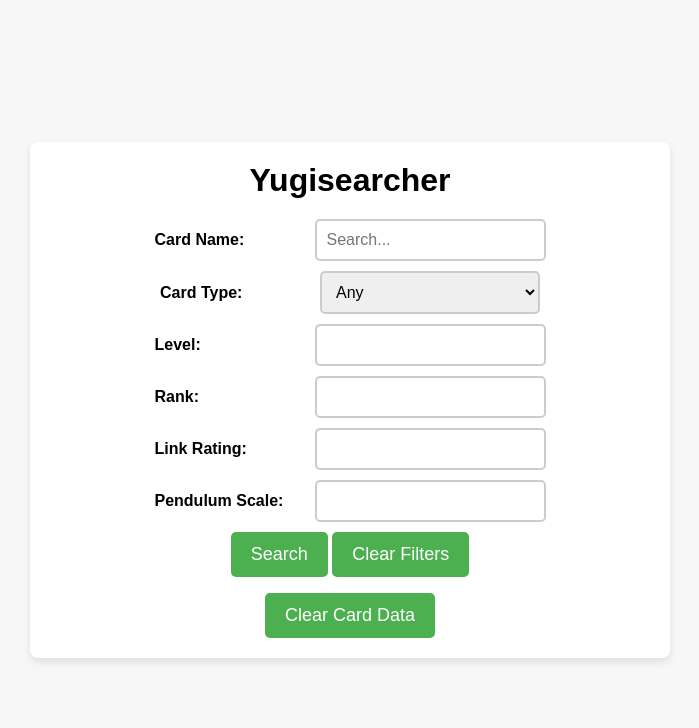
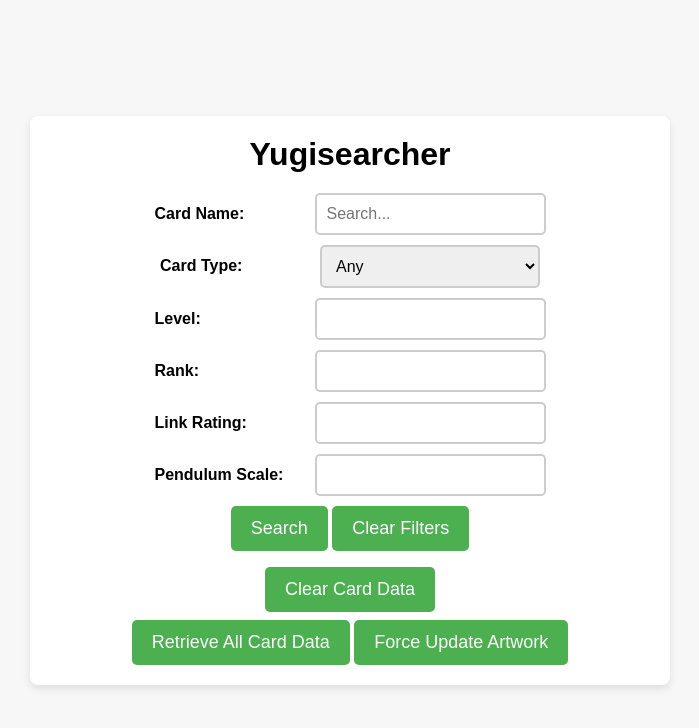
Before and after one commit to xion1358/seis630-yugisearcher, a Django app: page / in a window 1280 px wide. Shown: the top 728 px of the page, without its empty margins (290-989 px from the left). Run offline with Django 4.2, Linux system fonts and the light colour scheme.

Commit message:
Added support for localized data in card data and card artwork

```diff
--- a/yugisearcher/api/apps.py
+++ b/yugisearcher/api/apps.py
@@ -1,6 +1,5 @@
 from django.apps import AppConfig
 from django.db.models.signals import post_migrate
-from django.core.management import call_command
 
 class ApiConfig(AppConfig):
     default_auto_field = 'django.db.models.BigAutoField'
--- a/yugisearcher/api/management/commands/import_card_inventory.py
+++ b/yugisearcher/api/management/commands/import_card_inventory.py
@@ -30,7 +30,7 @@
             current_revision = response.headers.get('X-Cache-Revision')
 
             if current_revision == last_known_revision and existing_cards.exists():
-                self.stdout.write(self.style.SUCCESS('No new revision found'))
+                self.stdout.write(self.style.SUCCESS('No new revision found for card inventory'))
                 return
             if current_revision != last_known_revision and existing_cards.exists():
                 manifest_response = requests.get(f"{manifest_url}{current_revision}")
--- a/yugisearcher/api/services/card_service.py
+++ b/yugisearcher/api/services/card_service.py
@@ -1,5 +1,5 @@
 import requests
-from ..models import CardData, CardInventory
+from ..models import CardData, CardArtwork
 from django.db.models import Q
 from yugisearcher import constants
 
@@ -27,7 +27,7 @@
     link_rating = check_empty(card_data.get("linkArrows", None))
     pend_scale = check_empty(card_data.get("pendulumScale", None))
     ban_status = check_empty(card_data.get("banlistStatus", None))
-    image_link = CardData.get_artwork(card_id)
+    image_link = CardArtwork.objects.filter(card_id=card_id).first().artwork_path
 
     return CardData(card_id=card_id, card_name=card_name,
                                     card_type=card_type, defense=defense,
--- a/yugisearcher/api/static/css/styles.css
+++ b/yugisearcher/api/static/css/styles.css
@@ -70,6 +70,14 @@
 
 button:hover {
     background-color: #45a049;
+}
+
+button[disabled] {
+    background: #aaa !important;
+    color: #eee !important;
+    cursor: not-allowed;
+    pointer-events: none;
+    opacity: 0.7 !important;
 }
 
 p {
--- a/yugisearcher/api/templates/searcher.html
+++ b/yugisearcher/api/templates/searcher.html
@@ -9,6 +9,126 @@
     <title>Yugisearcher</title>
     <link rel="icon" href="{% static 'favicon.ico' %}" type="image/x-icon">
     <link rel="stylesheet" type="text/css" href="{% static 'css/styles.css' %}">
+    <script>
+        let progressInterval;
+
+        function enableInputs() {
+            document.getElementById('query').disabled = false;
+            document.getElementById('card_type').disabled = false;
+            document.getElementById('card_level').disabled = false;
+            document.getElementById('card_rank').disabled = false;
+            document.getElementById('link_rating').disabled = false;
+            document.getElementById('pend_scale').disabled = false;
+
+            const buttonsToEnable = document.querySelectorAll('button');
+            buttonsToEnable.forEach(button => {
+                button.disabled = false;
+            });
+        }
+
+        function disableInputs() {
+            document.getElementById('query').disabled = true;
+            document.getElementById('card_type').disabled = true;
+            document.getElementById('card_level').disabled = true;
+            document.getElementById('card_rank').disabled = true;
+            document.getElementById('link_rating').disabled = true;
+            document.getElementById('pend_scale').disabled = true;
+
+            const buttonsToDisable = document.querySelectorAll('button');
+            buttonsToDisable.forEach(button => {
+                button.disabled = true;
+            });
+        }
+
+        function startRetrieveProcess() {
+            disableInputs();
+
+            // Enable showing the progress bar and start polling for the percentage
+            const progressContainer = document.getElementById('progress-container');
+            progressContainer.style.display = 'block';
+            updateProgressBar(0);
+            progressInterval = setInterval(fetchProgress, 1000);
+            retrieveAllCardData();
+        }
+
+        function updateProgressBar(progress) {
+            const progressBar = document.getElementById('progress-bar');
+            const progressBarText = document.getElementById('progress-text');
+            progressBar.style.width = progress + '%';
+            progressBarText.innerText = progress + '%';
+        }
+
+        function fetchProgress() {
+            fetch("{% url 'get_progress' %}")
+            .then(response => response.json())
+            .then(data => {
+                updateProgressBar(data.progress);
+            })
+            .catch(error => {
+                console.error("Error fetching progress:", error);
+                clearInterval(progressInterval);
+                document.getElementById('progress-container').style.display = 'none';
+            });
+        }
+
+        function retrieveAllCardData() {
+            fetch("{% url 'retrieve_card_data' %}", {
+                method: "POST",
+                headers: {
+                    "Content-Type": "application/json",
+                    "X-CSRFToken": "{{ csrf_token }}"
+                },
+                body: JSON.stringify({})
+            })
+            .then(response => {
+                if (!response.ok) {
+                    enableInputs()
+                    throw new Error("Network error");
+                }
+                enableInputs()
+                return response.json();
+            })
+            .then(data => {
+                clearInterval(progressInterval);
+                document.getElementById('progress-container').style.display = 'none';
+                location.reload();
+                enableInputs()
+            })
+            .catch(error => {
+                alert("Failed to retrieve card data.");
+                console.error(error);
+                clearInterval(progressInterval);
+                document.getElementById('progress-container').style.display = 'none';
+                enableInputs()
+            });
+        }
+
+        function startArtImportProcess() {
+            disableInputs();
+            fetch("{% url 'import_card_artwork' %}", {
+                method: "POST",
+                headers: {
+                    "Content-Type": "application/json",
+                    "X-CSRFToken": "{{ csrf_token }}"
+                },
+            })
+            .then(response => response.json())
+            .then(data => {
+                enableInputs();
+                if (data.status === 'success') {
+                    alert('Artwork import success!');
+                } else {
+                    alert('Failed to import artwork: ' + data.message);
+                }
+            })
+            .catch(error => {
+                enableInputs();
+                alert('An error occurred: ' + error);
+            });
+        }
+
+
+    </script>
 </head>
 
 <body>
@@ -66,6 +186,20 @@
             </button>
         </form>
 
+        <div id="progress-container" style="display: none; margin-top: 1rem; border: 1px solid #ccc; height: 20px; overflow: hidden; position: relative;">
+            <div id="progress-bar" style="background-color: #4CAF50; height: 100%; width: 0%; position: absolute; top: 0; left: 0;"></div>
+            <div id="progress-text" style="position: absolute; width: 100%; text-align: center; line-height: 20px; color: black; z-index: 1;">0%</div>
+        </div>
+
+
+        <button type="button" onclick="startRetrieveProcess()" style="margin-top: 0.5rem;">
+            Retrieve All Card Data
+        </button>
+
+        <button type="submit" onclick="startArtImportProcess()" style="margin-top: 0.5rem;">
+            Force Update Artwork
+        </button>
+
         {% if query %}
             <p>Searching for: <strong>{{ query }}</strong></p>
 
--- a/yugisearcher/api/urls.py
+++ b/yugisearcher/api/urls.py
@@ -6,5 +6,8 @@
     path("inventory/", views.fetch_card_inventory, name='home'),
     path('search/', views.searcher, name='searcher'),
     path('clear_card_data/', views.clear_card_data, name='clear_card_data'),
+    path('retrieve_card_data/', views.retrieve_card_data, name='retrieve_card_data'),
+    path('get_progress/', views.get_progress, name='get_progress'),
+    path('import_card_artwork/', views.import_card_artwork, name='import_card_artwork'),
     path("", views.searcher, name='searcher')
 ]
--- a/yugisearcher/api/views.py
+++ b/yugisearcher/api/views.py
@@ -1,3 +1,9 @@
+import io
+import json
+import os
+import shutil
+import time
+import zipfile
 import requests
 from django.shortcuts import render
 from django.core.paginator import Paginator
@@ -12,6 +18,7 @@
 from django.shortcuts import redirect
 from yugisearcher import constants
 from django.http import HttpRequest, HttpResponse
+from django.core.management import call_command
 
 
 # Create your views here.
@@ -118,8 +125,168 @@
         constants.CARD_PEND: pend_scale,
     })
 
-
 @require_POST
 def clear_card_data(request: HttpRequest):
     CardData.objects.all().delete()
     return redirect('/')
+
+from django.core.cache import cache
+
+PROGRESS_KEY = 'card_data_retrieval_progress'
+
+def set_progress(progress):
+    cache.set(PROGRESS_KEY, progress, timeout=300)
+
+# This is what well see in the console. Note that the number seen in the console is the total bytes of the message body
+# {"progress":0} (14 bytes)
+# {"progress":10} (16 bytes)
+# {"progress":100} (17 bytes)
+def get_progress(request):
+    progress = cache.get(PROGRESS_KEY, 0)
+    return JsonResponse({'progress': progress})
+
+@require_POST
+def retrieve_card_data(request):
+    set_progress(1)
+    results = {}
+
+    # Download
+    download_successful = download_all_card_data()
+    results['download'] = 'success' if download_successful else 'failed'
+
+    # Import
+    if download_successful:
+        import_successful = import_downloaded_card_data("yugioh-card-history-main/en")
+        results['import'] = 'success' if import_successful else 'failed'
+
+        # Cleanup
+        cleanup_successful = cleanup_download_directory("yugioh-card-history-main")
+        results['cleanup'] = 'success' if cleanup_successful else 'failed'
+
+    else:
+        results['import'] = 'skipped'
+        cleanup_download_directory("yugioh-card-history-main")
+        results['cleanup'] = 'attempted'
+
+    return JsonResponse(results, status=200 if all(v == 'success' for k, v in results.items()) else 500)
+
+def download_all_card_data():
+    url = "https://github.com/db-ygoresources-com/yugioh-card-history/archive/refs/heads/main.zip"
+    output_dir = "yugioh-card-history-main"
+    zip_file = "yugioh-card-history-main.zip"
+
+    try:
+        response = requests.get(url, stream=True, allow_redirects=True)
+        response.raise_for_status()
+
+        total_size = int(response.headers.get('Content-Length', 0))
+        bytes_downloaded = 0
+
+        if os.path.exists(zip_file):
+            os.remove(zip_file)
+        if response.status_code == 200:
+            if os.path.exists(output_dir):
+                shutil.rmtree(output_dir)
+            os.makedirs(output_dir)
+            with open(zip_file, 'wb') as file:
+                for chunk in response.iter_content(chunk_size=8192):
+                    if chunk:
+                        file.write(chunk)
+                        bytes_downloaded += len(chunk)
+                        # print(f"total size: {total_size}")
+                        if total_size > 0:
+                            progress = int((bytes_downloaded / total_size) * 33)
+                            set_progress(progress)
+            print(f"Repository downloaded to yugioh-card-history-main.zip")
+            with zipfile.ZipFile(zip_file) as zip_ref:
+                zip_ref.extractall(".")
+            os.remove(zip_file)
+            print(f"Repository extracted to {output_dir}/")
+            return True
+        else:
+            print(f"Failed to download repo: {response.status_code}")
+            return False
+    except Exception as e:
+        print(f"Error during download: {e}")
+        return False
+
+def import_downloaded_card_data(directory):
+    json_files = [f for f in os.listdir(directory) if f.endswith('.json')]
+    total_files = len(json_files)
+    imported_count = 0
+
+    for i, file in enumerate(json_files):
+        file_path = os.path.join(directory, file)
+        try:
+            with open(file_path, 'r', encoding='utf-8') as f:
+                data = json.load(f)
+
+            card_id = data.get('id')
+            card_name = data.get('name', 'No Name')
+            card_type = data.get('type', 'No Type')
+            defense = data.get('def', None)
+            card_effect = data.get('effectText', '')
+            pend_effect = data.get('pendEffect', '')
+            card_level = data.get('level', None)
+            card_rank = data.get('rank', None)
+            link_rating = data.get('linkRating', None)
+            pend_scale = data.get('pendScale', None)
+            ban_status = data.get('banStatus', None)
+            image_link = data.get('imageLink', None)
+
+            card_data, created = CardData.objects.update_or_create(
+                card_id=card_id,
+                defaults={
+                    'card_name': card_name,
+                    'card_type': card_type,
+                    'defense': defense,
+                    'card_effect': card_effect,
+                    'pend_effect': pend_effect,
+                    'card_level': card_level,
+                    'card_rank': card_rank,
+                    'link_rating': link_rating,
+                    'pend_scale': pend_scale,
+                    'ban_status': ban_status,
+                    'image_link': CardArtwork.objects.filter(card_id=card_id).first().artwork_path
+                }
+            )
+
+            CardInventory.objects.update_or_create(
+                card_id=card_id,
+                card_name=card_name,
+                defaults={'card_data': card_data}
+            )
+
+            imported_count += 1
+            progress = int(33 + ((imported_count / total_files) * 33))
+            set_progress(progress)
+
+            if created:
+                print(f"Created new card: {card_name}")
+            else:
+                print(f"Updated existing card: {card_name}")
+
+        except Exception as e:
+            print(f"Error importing {file}: {e}")
+            return False
+    return True
+
+def cleanup_download_directory(directory):
+    try:
+        shutil.rmtree(directory)
+        print(f"Deleted directory: {directory}")
+        set_progress(100)
+        time.sleep(3)
+        return True
+    except OSError as e:
+        print(f"Error deleting directory {directory}: {e}")
+        return False
+
+def import_card_artwork(request):
+    if request.method == 'POST':
+        try:
+            call_command('import_artworks', force=True)
+            return JsonResponse({'status': 'success', 'message': 'Card artwork import started.'})
+        except Exception as e:
+            return JsonResponse({'status': 'error', 'message': str(e)})
+    return JsonResponse({'status': 'error', 'message': 'Invalid request.'})
--- a/yugisearcher/build.py
+++ b/yugisearcher/build.py
@@ -74,6 +74,7 @@
         "--add-data", f"{static_path}:api/static",
         "--add-data", f"{api_templates_path}:api/templates",
         "--hidden-import=api.management.commands.import_card_inventory",
+        "--hidden-import=api.management.commands.import_artworks",
         manage_py_path
     ]
 
--- a/yugisearcher/yugisearcher/asgi.py
+++ b/yugisearcher/yugisearcher/asgi.py
@@ -17,3 +17,4 @@
 application = get_asgi_application()
 
 call_command('import_card_inventory')
+call_command('import_artworks')
--- a/yugisearcher/yugisearcher/wsgi.py
+++ b/yugisearcher/yugisearcher/wsgi.py
@@ -16,3 +16,4 @@
 
 application = get_wsgi_application()
 call_command('import_card_inventory')
+call_command('import_artworks')
```
Also changed, not shown: yugisearcher/api/management/commands/import_artworks.py (added, +64 -0 lines), yugisearcher/api/models.py (+9 -21 lines), yugisearcher/run-dev.py (+4 -3 lines), yugisearcher/api/migrations/0001_initial.py.
